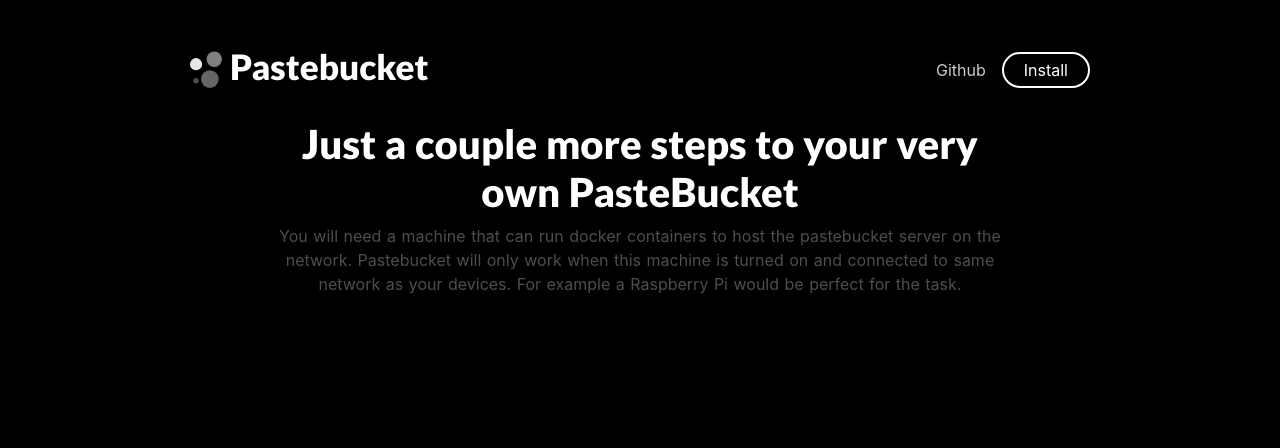
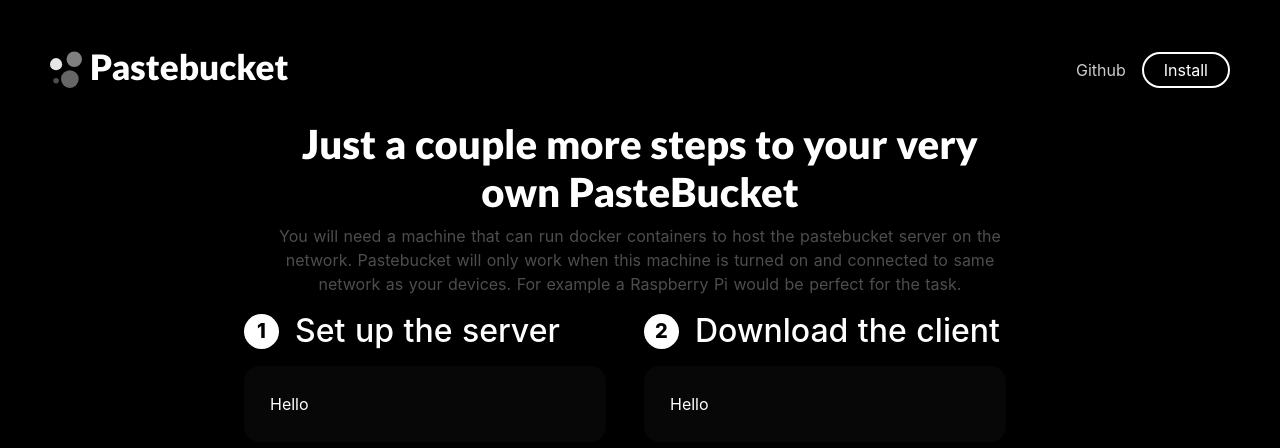
Before and after one commit to enricobertolotti/pastebucket-website, a Nuxt app: page /install in a window 1280 px wide. Shown: the top 448 px of the page. Built offline with nearby package versions, Linux system fonts and the light colour scheme.

Commit message:
Add basic card component

```diff
--- a/components/Header.vue
+++ b/components/Header.vue
@@ -1,9 +1,6 @@
 <template>
-  <div class="d-flex w-100 justify-content-center" style="height: 140px">
-    <div
-      class="d-flex w-100 justify-content-between align-items-center"
-      style="max-width: 900px"
-    >
+  <div class="d-flex w-100 header-container" style="height: 140px">
+    <div class="d-flex w-100 justify-content-between align-items-center">
       <div class="d-flex clickable" @click="$router.push('/')">
         <img class="mr-2" src="/logo/pastebucket.svg" alt="Logo" />
         <h4 id="logo-text">Pastebucket</h4>
@@ -25,4 +22,9 @@
 export default {}
 </script>
 
-<style lang="scss" scoped></style>
+<style lang="scss" scoped>
+.header-container {
+  margin-left: 50px;
+  margin-right: 50px;
+}
+</style>
--- a/components/InstallCard.vue
+++ b/components/InstallCard.vue
@@ -1,27 +1,43 @@
 <template>
-  <div class="d-flex flex-column align-items-md-start">
-    <div class="d-flex">
-      <div class="number">
-        <p class="m-0">{{ number }}</p>
+  <div class="d-flex flex-column align-items-md-start h-100 mx-1">
+    <div class="d-flex align-items-center">
+      <div class="d-flex align-items-center justify-content-center number mr-3">
+        <h5 class="m-0">{{ number }}</h5>
       </div>
+      <h2 class="m-0">{{ title }}</h2>
+    </div>
+    <div class="card d-flex w-100 h-100 mt-3">
+      <slot></slot>
     </div>
   </div>
 </template>
 
 <script lang="ts">
 import Vue from 'vue'
-import { Prop } from 'vue-property-decorator'
+import { Component, Prop } from 'vue-property-decorator'
 
+@Component({})
 export default class InstallCard extends Vue {
   @Prop({ required: true }) title!: string
-  @Prop({ required: true }) number!: string
+  @Prop({ required: true }) number!: number
 }
 </script>
 
 <style lang="scss" scoped>
 .number {
-  width: 54px;
-  height: 54px;
+  width: 35px;
+  height: 35px;
   border-radius: 27px;
+  background-color: white;
+  color: black;
+  h5 {
+    font-weight: 800;
+  }
+}
+
+.card {
+  padding: 25px;
+  background-color: #070707;
+  border-radius: 15px;
 }
 </style>
--- a/pages/install.vue
+++ b/pages/install.vue
@@ -1,6 +1,6 @@
 <template>
   <div
-    class="d-flex flex-column mx-auto"
+    class="d-flex flex-column mx-auto install-container h-100"
     style="padding-top: 120px; max-width: 800px"
   >
     <h1 class="header-text mx-4">
@@ -12,6 +12,18 @@
       machine is turned on and connected to same network as your devices. For
       example a Raspberry Pi would be perfect for the task.
     </p>
+    <div class="d-flex h-100">
+      <div class="row w-100 h-100">
+        <div class="col-md-6">
+          <InstallCard title="Set up the server" :number="1">Hello</InstallCard>
+        </div>
+        <div class="col-md-6">
+          <InstallCard title="Download the client" :number="2"
+            >Hello</InstallCard
+          >
+        </div>
+      </div>
+    </div>
   </div>
 </template>
 
@@ -36,4 +48,8 @@
 
   opacity: 0.3;
 }
+
+.install-container {
+  min-height: 100vh;
+}
 </style>
```
